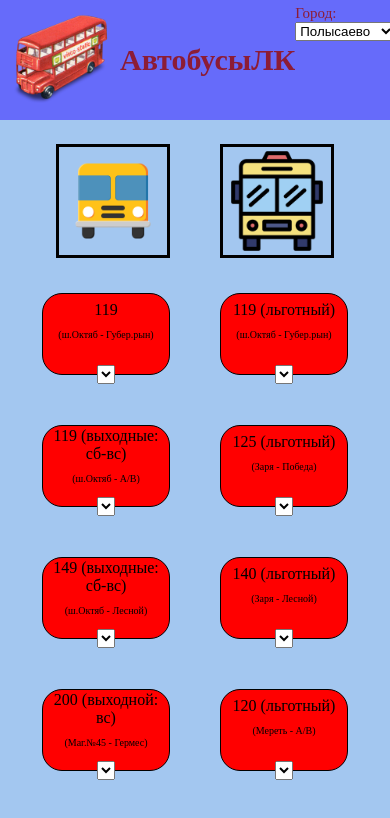
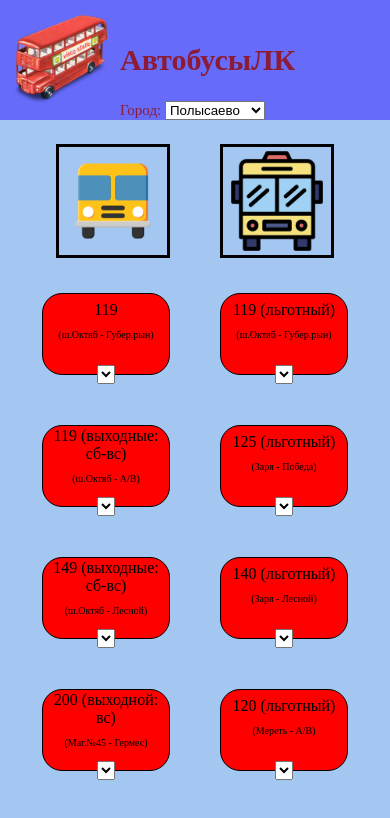
Before and after one commit to OksanaBannova/bus-, a plain HTML site: page index.html in a window 390 px wide. Shown: the top 818 px of the page. Drawn offline with Linux system fonts and the light colour scheme; a web font is replaced by a local one.

Commit message:
Update styles.css

```diff
--- a/styles.css
+++ b/styles.css
@@ -109,6 +109,7 @@ font-size: 10px;
 @media (max-width: 640px) {
 .header {
     max-width: 100%px;
+    justify-items: center;
 }
 
 .menu {
@@ -135,8 +136,8 @@ margin: auto;
     margin-top: 5px;
         padding-right: 5px;
     color: #8c1c36;
-        display: flex;
-        flex-direction: column;
+                position: absolute;
+        z-index: 2;
 
     }
 select {
```
